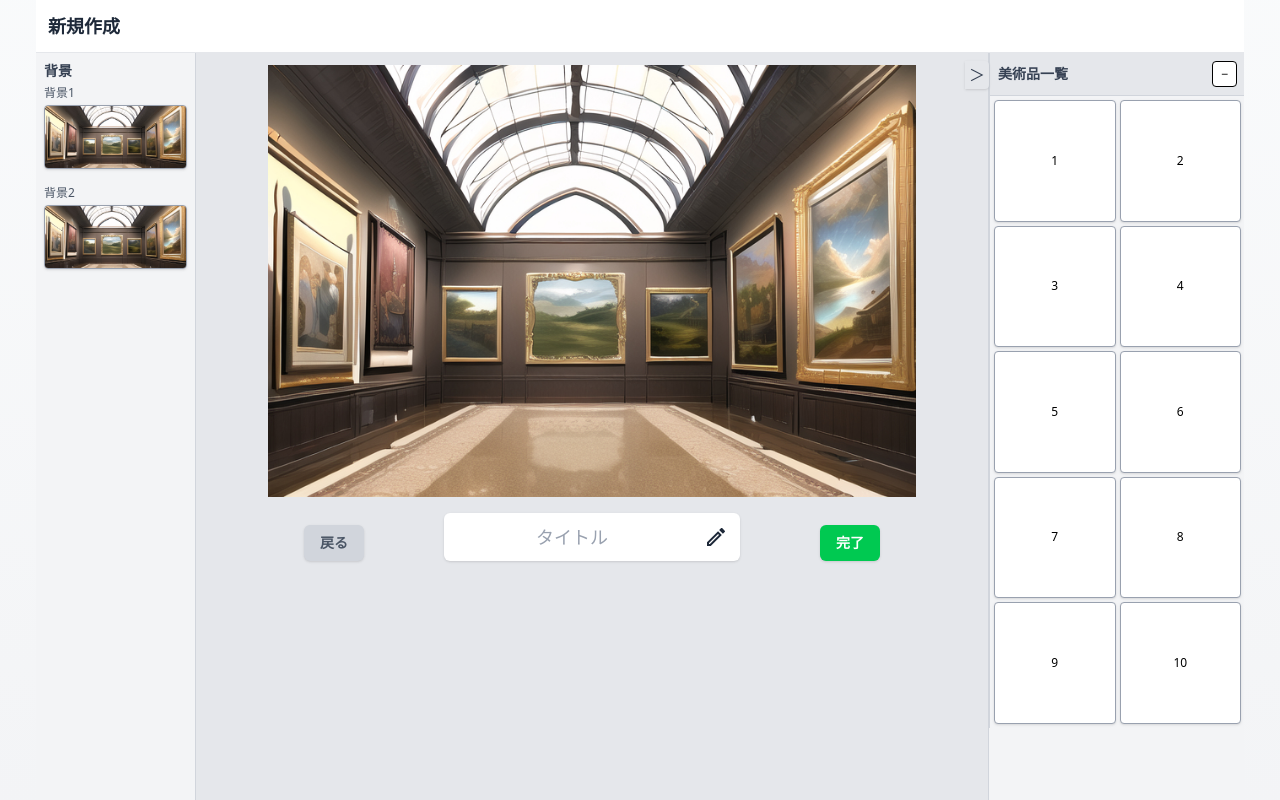
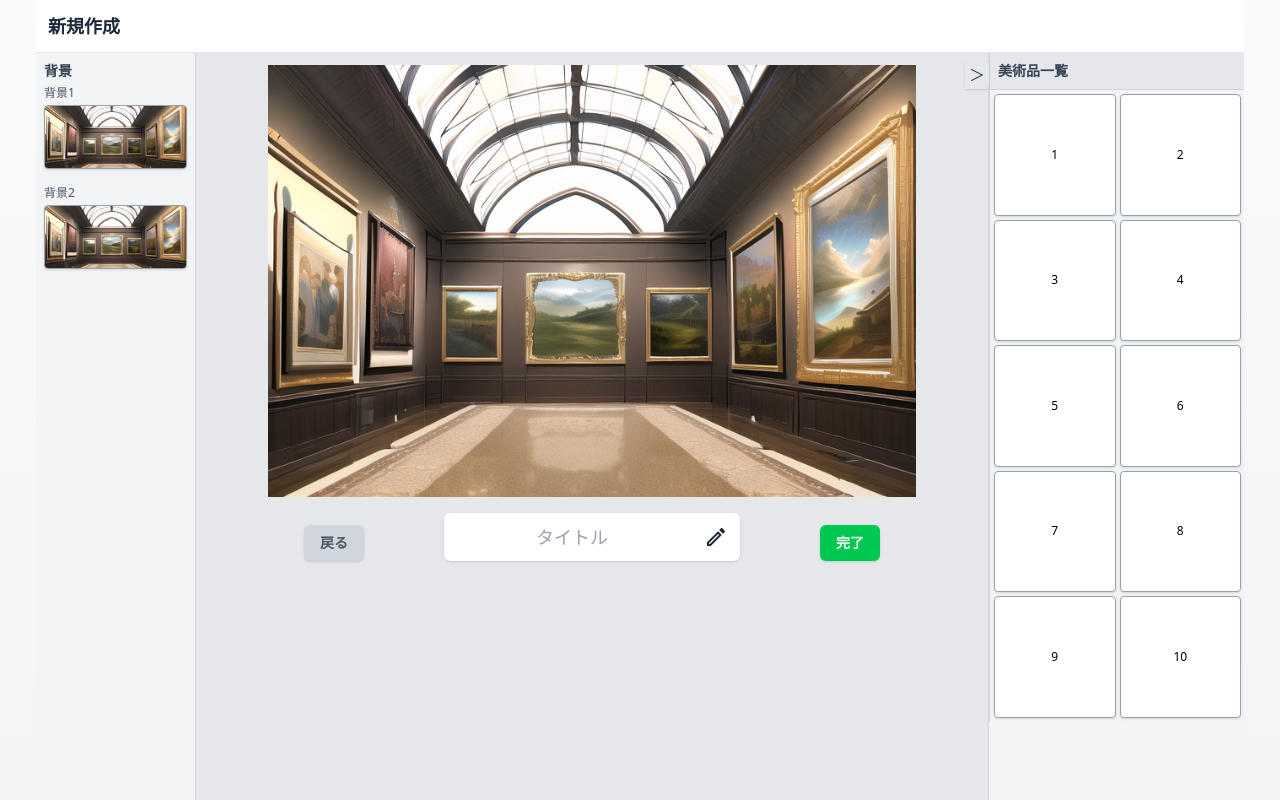
Before and after one commit to yui-szk/virtual-museum, a React (Vite) app in the folder app/frontend/: page /create in a window 1280 px wide. Built offline with nearby package versions, Linux system fonts and the light colour scheme.

Commit message:
トグルで閉じれるように変更

```diff
--- a/app/frontend/src/components/RightSidebar.tsx
+++ b/app/frontend/src/components/RightSidebar.tsx
@@ -1,4 +1,4 @@
-// components/RightSidebar.tsx
+//* 美術品の一覧を表示するサイドバー
 import React, { useState } from "react";
 
 interface Artwork {
@@ -16,15 +16,9 @@ const RightSidebar: React.FC<RightSidebarProps> = ({ artworks }) => {
 
   return (
     <div className="w-64 flex-shrink-0 bg-gray-100 border-l border-gray-300 overflow-y-auto">
-      {/* 見出し部分（トグルボタン付き） */}
       <div className="flex justify-between items-center p-2 border-b border-gray-300 bg-gray-200">
         <h3 className="text-sm font-semibold text-gray-700">美術品一覧</h3>
-        <button
-          className="text-xs px-2 py-1 bg-white border rounded hover:bg-gray-100"
-          onClick={() => setIsOpen(!isOpen)}
-        >
-          {isOpen ? "−" : "+"}
-        </button>
+
       </div>
 
       {/* 一覧部分：isOpen の状態で表示切替 */}
```
